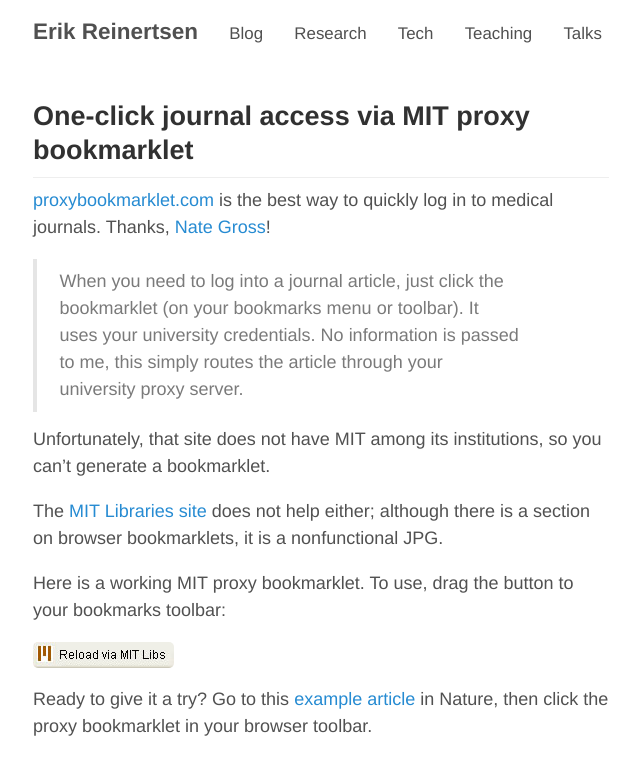
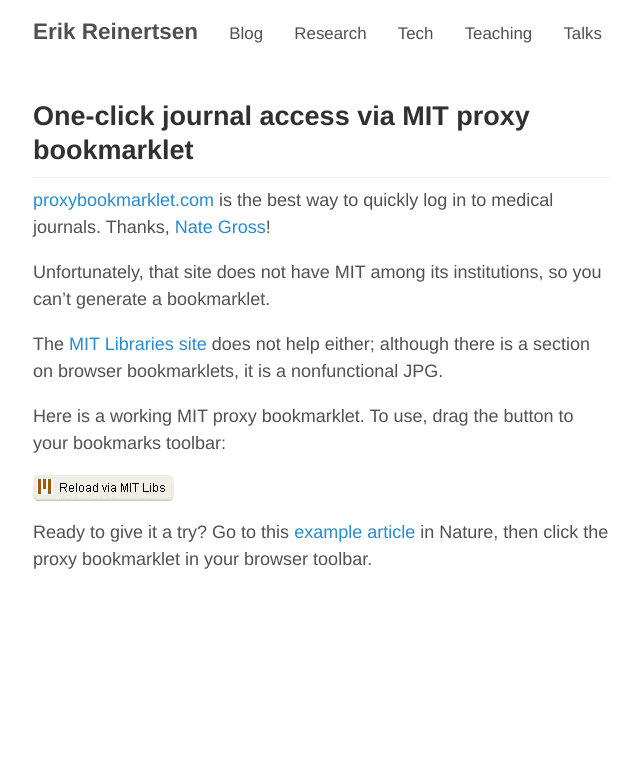
Before and after one commit to erikr/erikr.github.io, a Jekyll site: the page built from _posts/2019-06-28-MIT-proxy-bookmarklet.md, in a window 1280 px wide. Shown: the top 775 px of the page, without its empty margins (319-959 px from the left). Built offline with Jekyll 4.4.1, drawn with Linux system fonts in a browser that asks for light colours; nearby versions of some CDN libraries; comment, search, counter and statistics services are not loaded.

Commit message:
removed quoted text

```diff
--- a/_posts/2019-06-28-MIT-proxy-bookmarklet.md
+++ b/_posts/2019-06-28-MIT-proxy-bookmarklet.md
@@ -5,8 +5,6 @@
 ---
 
 [proxybookmarklet.com](https://proxybookmarklet.com) is the best way to quickly log in to medical journals. Thanks, [Nate Gross](http://nategross.com)!
-
-> When you need to log into a journal article, just click the bookmarklet (on your bookmarks menu or toolbar). It uses your university credentials. No information is passed to me, this simply routes the article through your university proxy server.
 
 Unfortunately, that site does not have MIT among its institutions, so you can't generate a bookmarklet.
 
```
